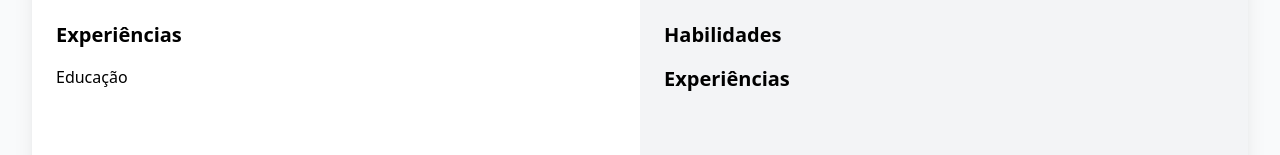
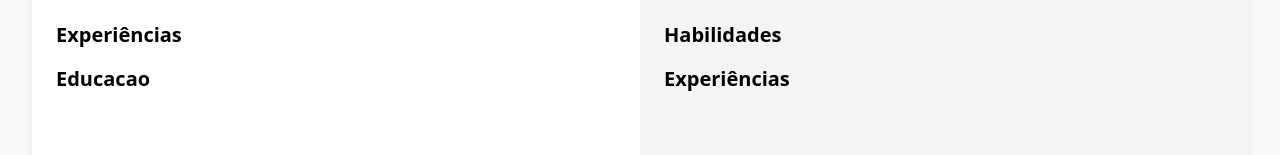
Before and after one commit to Toteck/nextfolio, a React (Vite) app: page / in a window 1280 px wide. Shown: the part 131-286 px from the top of the page. Built offline with nearby package versions, Linux system fonts and the light colour scheme.

Commit message:
style: add some style to title

```diff
--- a/src/components/form/educacao/Educacao.tsx
+++ b/src/components/form/educacao/Educacao.tsx
@@ -12,7 +12,7 @@
     return (
         <>
             {/* Título da seção */}
-            <h2>Educação</h2>
+            <h2 className="text-xl font-bold mb-4">Educacao</h2>
 
             {/* Aqui vai o .map da lista de formações */}
             {/* Exemplo:
```
